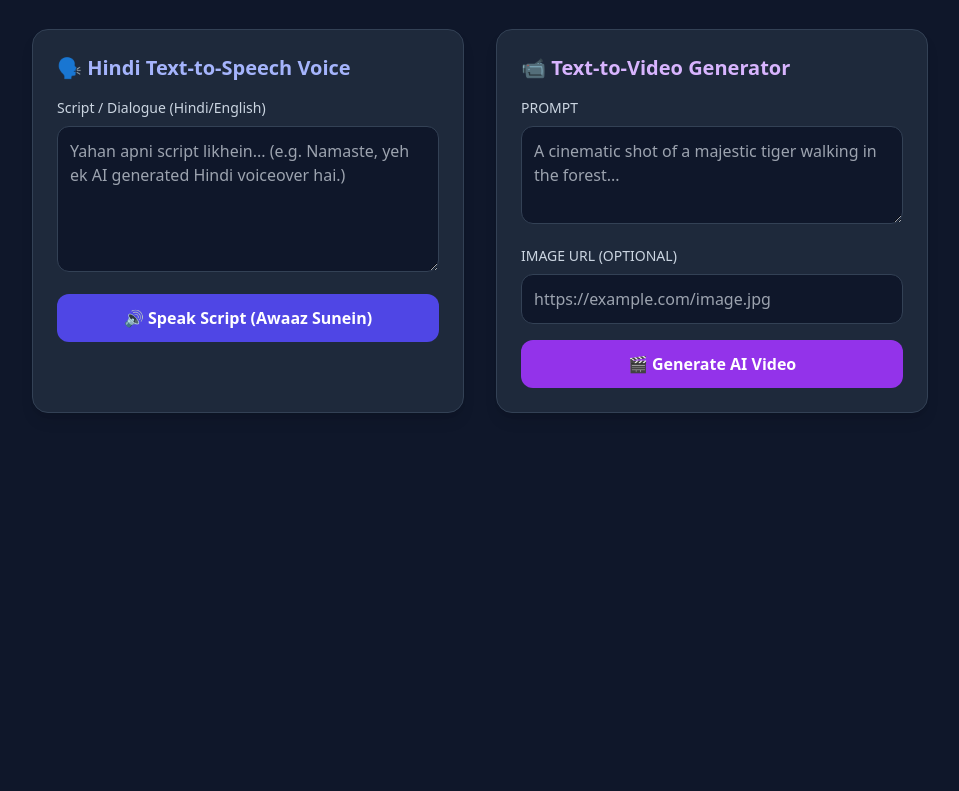
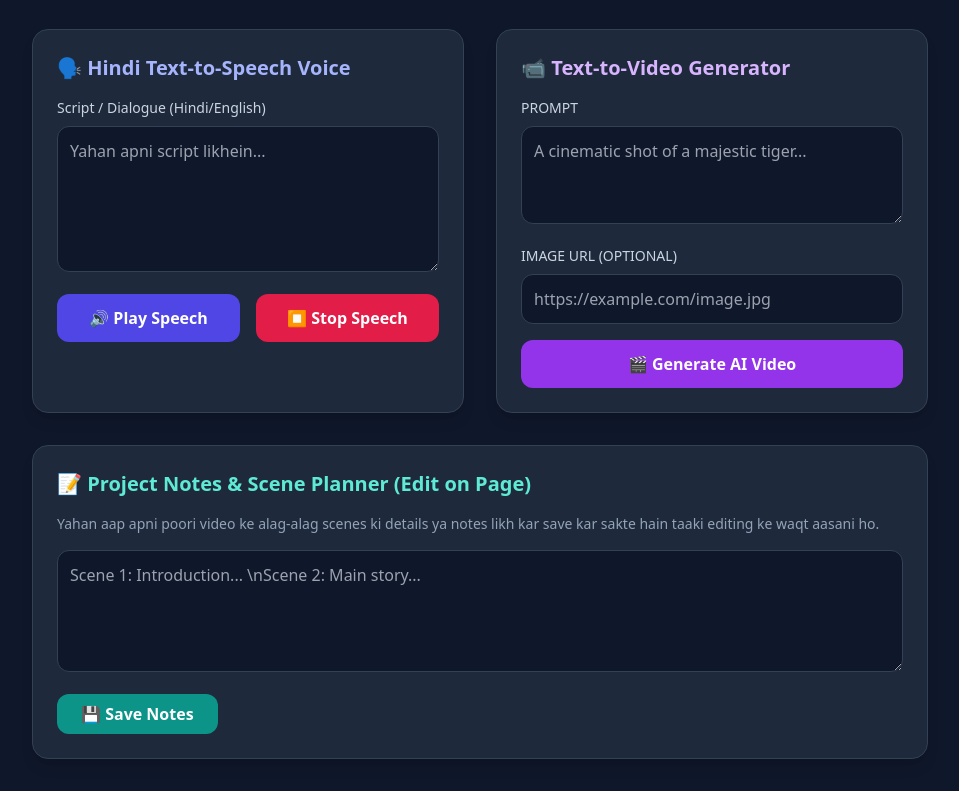
Before and after one commit to ankur1051988-lab/Ai-video-app, a website: page index.html in a window 1280 px wide. Shown: the part 132-923 px from the top of the page, without its empty margins (160-1119 px from the left). Before the commit the page ends 800 px from the top, so only its background shows below. Drawn offline with nearby package versions, Linux system fonts and the light colour scheme.

Commit message:
Update index.html

```diff
--- a/index.html
+++ b/index.html
@@ -20,18 +20,23 @@
     <!-- Main Grid -->
     <div class="grid grid-cols-1 md:grid-cols-2 gap-8">
 
-      <!-- Text-to-Speech Section -->
+      <!-- Text-to-Speech Section with Stop Button -->
       <section class="bg-slate-800 p-6 rounded-2xl shadow-lg border border-slate-700 space-y-4">
         <h2 class="text-xl font-semibold text-indigo-300 flex items-center gap-2">
           🗣️ Hindi Text-to-Speech Voice
         </h2>
         <div class="space-y-2">
           <label class="block text-sm font-medium text-slate-300">Script / Dialogue (Hindi/English)</label>
-          <textarea id="ttsInput" rows="5" class="w-full p-3 rounded-xl bg-slate-900 border border-slate-700 text-white focus:ring-2 focus:ring-indigo-500 outline-none" placeholder="Yahan apni script likhein... (e.g. Namaste, yeh ek AI generated Hindi voiceover hai.)"></textarea>
+          <textarea id="ttsInput" rows="5" class="w-full p-3 rounded-xl bg-slate-900 border border-slate-700 text-white focus:ring-2 focus:ring-indigo-500 outline-none" placeholder="Yahan apni script likhein..."></textarea>
         </div>
-        <button onclick="handleSpeak()" class="w-full bg-indigo-600 hover:bg-indigo-500 font-semibold py-3 px-4 rounded-xl transition duration-200">
-          🔊 Speak Script (Awaaz Sunein)
-        </button>
+        <div class="flex gap-4">
+          <button onclick="handleSpeak()" class="flex-1 bg-indigo-600 hover:bg-indigo-500 font-semibold py-3 px-4 rounded-xl transition duration-200">
+            🔊 Play Speech
+          </button>
+          <button onclick="stopSpeech()" class="flex-1 bg-rose-600 hover:bg-rose-500 font-semibold py-3 px-4 rounded-xl transition duration-200">
+            ⏹️ Stop Speech
+          </button>
+        </div>
       </section>
 
       <!-- AI Video Generator Section -->
@@ -42,7 +47,7 @@
 
         <div class="space-y-2">
           <label class="block text-sm font-medium text-slate-300">PROMPT</label>
-          <textarea id="videoPrompt" rows="3" class="w-full p-3 rounded-xl bg-slate-900 border border-slate-700 text-white focus:ring-2 focus:ring-purple-500 outline-none" placeholder="A cinematic shot of a majestic tiger walking in the forest..."></textarea>
+          <textarea id="videoPrompt" rows="3" class="w-full p-3 rounded-xl bg-slate-900 border border-slate-700 text-white focus:ring-2 focus:ring-purple-500 outline-none" placeholder="A cinematic shot of a majestic tiger..."></textarea>
         </div>
 
         <div class="space-y-2">
@@ -65,19 +70,32 @@
       </section>
 
     </div>
+
+    <!-- Extra Section: Combined Project Editor / Notes -->
+    <section class="bg-slate-800 p-6 rounded-2xl shadow-lg border border-slate-700 space-y-4">
+      <h2 class="text-xl font-semibold text-teal-300 flex items-center gap-2">
+        📝 Project Notes & Scene Planner (Edit on Page)
+      </h2>
+      <p class="text-sm text-slate-400">Yahan aap apni poori video ke alag-alag scenes ki details ya notes likh kar save kar sakte hain taaki editing ke waqt aasani ho.</p>
+      <textarea id="projectNotes" rows="4" class="w-full p-3 rounded-xl bg-slate-900 border border-slate-700 text-white focus:ring-2 focus:ring-teal-500 outline-none" placeholder="Scene 1: Introduction... \nScene 2: Main story..."></textarea>
+      <button onclick="saveNotes()" class="bg-teal-600 hover:bg-teal-500 font-semibold py-2 px-6 rounded-xl transition duration-200">
+        💾 Save Notes
+      </button>
+      <span id="saveStatus" class="ml-4 text-sm text-green-400 hidden">Saved successfully!</span>
+    </section>
+
   </div>
 
   <!-- JavaScript Logic -->
   <script>
-    // 1. Text to Speech Engine (Hindi Supported)
+    // 1. Text to Speech Engine with Stop
     function speakText(text) {
       if ('speechSynthesis' in window) {
-        window.speechSynthesis.cancel(); // Clear previous speech
+        window.speechSynthesis.cancel();
 
         const utterance = new SpeechSynthesisUtterance(text);
-        utterance.lang = 'hi-IN'; // Set Hindi Locale
+        utterance.lang = 'hi-IN';
 
-        // Search for Hindi voice in client browser
         const voices = window.speechSynthesis.getVoices();
         const hindiVoice = voices.find(voice =>
           voice.lang.includes('hi') || voice.lang.includes('HI') || voice.name.toLowerCase().includes('hindi')
@@ -87,14 +105,13 @@
           utterance.voice = hindiVoice;
         }
 
-        utterance.rate = 0.9; // Smooth natural pace
+        utterance.rate = 0.9;
         window.speechSynthesis.speak(utterance);
       } else {
         alert("Aapke browser me Text-to-Speech API support nahi hai.");
       }
     }
 
-    // Trigger Speech
     function handleSpeak() {
       const text = document.getElementById('ttsInput').value.trim();
       if (!text) {
@@ -104,7 +121,12 @@
       speakText(text);
     }
 
-    // Ensure voices are pre-loaded
+    function stopSpeech() {
+      if ('speechSynthesis' in window) {
+        window.speechSynthesis.cancel();
+      }
+    }
+
     if ('speechSynthesis' in window) {
       window.speechSynthesis.onvoiceschanged = () => {
         window.speechSynthesis.getVoices();
@@ -156,6 +178,23 @@
         generateBtn.innerText = '🎬 Generate AI Video';
       }
     }
+
+    // 3. Save Notes function
+    function saveNotes() {
+      const notes = document.getElementById('projectNotes').value;
+      localStorage.setItem('aiStudioNotes', notes);
+      const status = document.getElementById('saveStatus');
+      status.classList.remove('hidden');
+      setTimeout(() => status.classList.add('hidden'), 2000);
+    }
+
+    // Load saved notes on startup
+    window.onload = function() {
+      const saved = localStorage.getItem('aiStudioNotes');
+      if (saved) {
+        document.getElementById('projectNotes').value = saved;
+      }
+    };
   </script>
 </body>
 </html>
```
